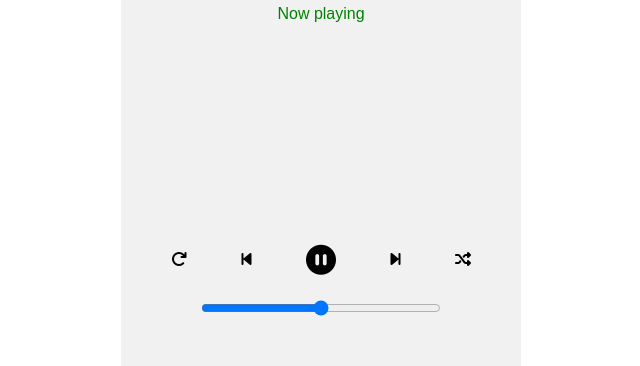
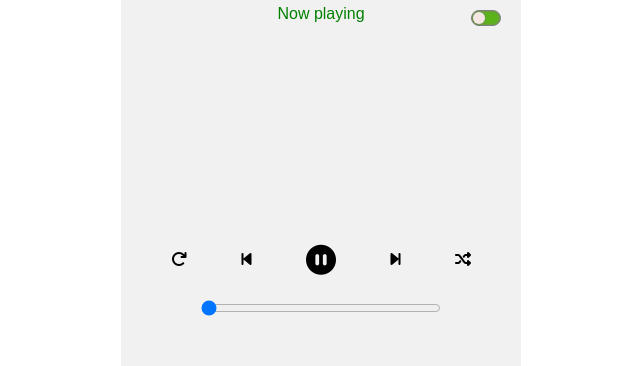
Before and after one commit to vubathang/Listen_Music, a plain HTML site: page index.html in a window 1280 px wide. Shown: the top 366 px of the page, without its empty margins (319-959 px from the left). Drawn offline with Linux system fonts and the light colour scheme.

Commit message:
add scroll and switch light-dark

```diff
--- a/assets/app.js
+++ b/assets/app.js
@@ -1,4 +1,4 @@
-import { songs } from "./nameSongs.js"
+import { songs } from "./loadSong.js"
 
 const playlist = document.querySelector('.playlist')
 const dashboard = document.querySelector('.dashboard')
@@ -14,6 +14,9 @@ const btn_Prev = document.querySelector('.control_prev')
 const btn_Random = document.querySelector('.control_random')
 const btn_Repeat = document.querySelector('.control_repeat')
 const timeLine = document.getElementById('song_time')
+timeLine.value = 0
+const lightDark = document.querySelector('.switch')
+
 
 let x = 1
 let random = false
@@ -57,6 +60,7 @@ function resetBtnPlay() {
   Play.classList.remove('hidden')
   Pause.classList.add('hidden')
 }
+
 function resetRotate() {
   document.querySelector('.cd').classList.remove('rotate')
   setTimeout(function() {
@@ -82,20 +86,8 @@ function changeCD(song) {
     audio = new Audio(mp3.song_mp3)
     audio.play()
   }
-  if (random === true) {
-    let y = Math.trunc(Math.random()*songs.length)
-    audio.ontimeupdate = function() {autoNextSong(audio, y)};
-  }
-  else if (repeat === true) {
-    let y = getIndexSong()
-    audio.ontimeupdate = function() {autoNextSong(audio, y)};
-  }
-  else {
-    let y = getIndexSong('+')
-    audio.ontimeupdate = function() {autoNextSong(audio, y)};
-  }
+  next()
 }
-
 
 let song_list = document.querySelectorAll('.song')
 song_list.forEach(song => {
@@ -110,6 +102,17 @@ function autoNextSong(audio, indexSong) {
     moveSong(indexSong)
   }
   tl()
+}
+
+function next() {
+  let y = getIndexSong('+')
+  if (random === true) {
+    y = Math.trunc(Math.random()*songs.length)
+  }
+  else if (repeat === true) {
+    y = getIndexSong()
+  }
+  audio.ontimeupdate = function() {autoNextSong(audio, y)};
 }
 
 function tl() {
@@ -134,8 +137,6 @@ function moveSong(index_Song) {
   }
 }
 
-
-
 btn_Play.addEventListener('click', function() {
   if (x == 1) {
     audio.pause()
@@ -148,15 +149,10 @@ btn_Play.addEventListener('click', function() {
   Pause.classList.toggle('hidden')
 })
 
-
 timeLine.onchange = function(e) {
   const seekTime = e.target.value / 100 * audio.duration
   audio.currentTime = seekTime
 }
-
-
-
-
 
 btn_Next.addEventListener('click', function() {
   if(random) {
@@ -177,7 +173,6 @@ btn_Prev.addEventListener('click', function() {
   let prevSong = getIndexSong('-')
   moveSong(prevSong)
 })
-
 
 btn_Random.addEventListener('click', function() {
   random = (random === false) ? true : false
@@ -204,3 +199,16 @@ btn_Repeat.addEventListener('click', function() {
   }
   return repeat
 })
+
+lightDark.addEventListener('change', function() {
+  document.querySelector('.dashboard').classList.toggle('interface_wrapper_change')
+  document.querySelector('.playlist').classList.toggle('interface_wrapper_change')
+  document.body.classList.toggle('interface_body_change')
+  // console.log(document.querySelector(".wrapper::-webkit-scrollbar").style);
+  document.querySelector(".wrapper").style.setProperty('-webkit-scrollbar-track', 'background: #212121');
+})
+
+// const wr = document.querySelector('.wrapper')
+// wr.addEventListener('scroll', function() {
+//   let per = wr.scrollTop
+// })
--- a/assets/css/style.css
+++ b/assets/css/style.css
@@ -14,16 +14,33 @@ html {
 body {
   font-family: Arial, Helvetica, sans-serif;
   height: 100vh;
+  /* background: #000; */
 }
 
 .wrapper {
-  resize: both;
-  background: #F1F1F1;
+  /* resize: both; */
+  /* background: #F1F1F1; */
   margin: 0 auto;
   width: 400px;
   height: 100vh;
-  overflow: value;
+  overflow-y: scroll;
   position: relative;
+}
+
+.wrapper::-webkit-scrollbar {
+  width: 10px;
+  background: lightgrey;
+  border-radius: 5px;
+}
+
+.wrapper::-webkit-scrollbar-track {
+  margin-top: 370px;
+  /* background: #212121; */
+}
+
+.wrapper::-webkit-scrollbar-thumb {
+  background: grey;
+  border-radius: 5px;
 }
 
 .dashboard {
@@ -31,6 +48,40 @@ body {
   height: 370px;
   position: fixed;
   background: #F1F1F1;
+}
+
+.switch {
+  position: absolute;
+  top: 10px;
+  right: 20px;
+  appearance: none;
+  width: 30px;
+  height: 16px;
+  background: #5BB318;
+  border-radius: 15px;
+  box-shadow: inset 0 0 3px grey;
+  border: 1px solid grey;
+}
+
+.switch::before {
+  content: "";
+  width: 12px;
+  height: 12px;
+  background-color: #F5E8E4;
+  border-radius: 50%;
+  position: absolute;
+  box-shadow: 0 0 3px grey;
+  top: 1px;
+  left: 1px;
+  transition: 0.25s ease;
+}
+
+.switch:checked:before{
+  left: 15px;
+}
+
+.switch:checked{
+  background: #748DA6;
 }
 
 .playlist {
@@ -159,3 +210,13 @@ body {
 .red {
   color: red;
 }
+
+.interface_wrapper_change{
+  background: #212121;
+  color: #F1F1F1;
+  transition: 0.5s;
+}
+.interface_body_change{
+  background: rgb(39, 35, 35);
+  transition: 0.5s;
+}
--- a/index.html
+++ b/index.html
@@ -11,6 +11,8 @@
 <body>
   <div class="wrapper">
     <div class="dashboard">
+      <input type="checkbox" name="" id="light-dark" class="switch">
+
       <div class="header">
         <p class="text_center" style="color: green;">Now playing</p>
         <div class="name_dashboard text_center"></div>
```
Also changed, not shown: assets/loadSong.js (renamed from assets/nameSongs.js).
